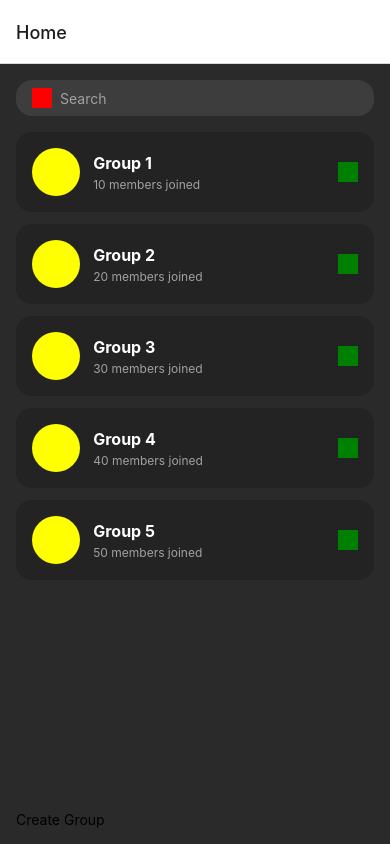
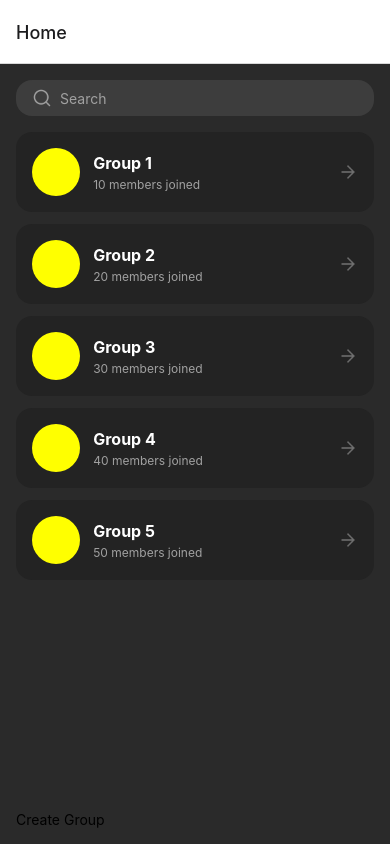
Before and after one commit to HangryCoder/Chatty, a React Native app: screen /Home in a window 390 px wide. Built offline with nearby package versions, Linux system fonts and the light colour scheme.

Commit message:
Added new icons for Home screen

```diff
--- a/components/GroupItem/index.js
+++ b/components/GroupItem/index.js
@@ -23,9 +23,9 @@ class GroupItem extends React.Component {
     }
 
     renderArrowIcon = () => {
-        return (<View style={styles.arrowContainer}>
-            <View style={styles.arrowIcon}>
-            </View></View>)
+        return (<Image
+            source={require('../../assets/icons/arrow-right.png')}
+            style={styles.arrowIcon} />)
     }
 
     render = () => {
@@ -74,9 +74,6 @@ const styles = StyleSheet.create({
         borderRadius: 50,
         backgroundColor: 'yellow'
     },
-    arrowContainer: {
-        backgroundColor: 'green',
-    },
     arrowIcon: {
         width: 20,
         height: 20
--- a/screens/HomeScreen.js
+++ b/screens/HomeScreen.js
@@ -1,5 +1,5 @@
 import React from 'react';
-import { StyleSheet, View, Text, FlatList, TouchableOpacity, TextInput } from 'react-native';
+import { StyleSheet, View, Text, FlatList, TouchableOpacity, TextInput, Image } from 'react-native';
 import GroupItem from '../components/GroupItem'
 
 const dummyData = [
@@ -80,7 +80,7 @@ class HomeScreen extends React.Component {
             paddingHorizontal: 16,
             alignItems: 'center'
         }}>
-            <View style={{ width: 20, height: 20, backgroundColor: 'red' }}></View>
+            <Image source={require('../assets/icons/search.png')} style={{ width: 20, height: 20 }} />
             <TextInput
                 editable
                 numberOfLines={1}
```
Also changed, not shown: assets/icons/arrow-right.png (added), assets/icons/search.png (added).
